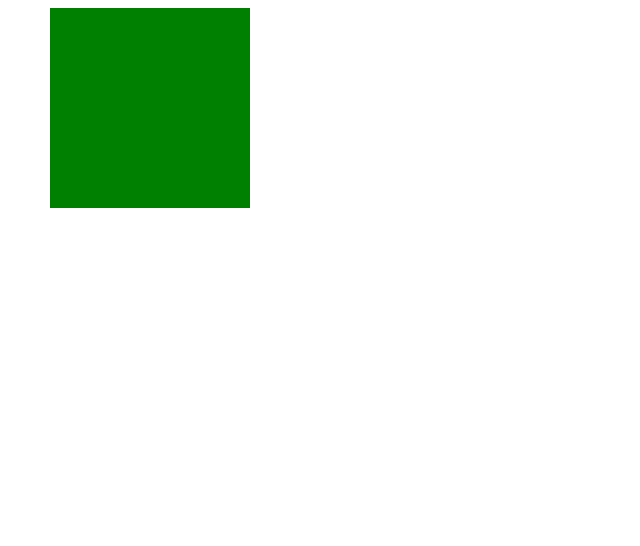
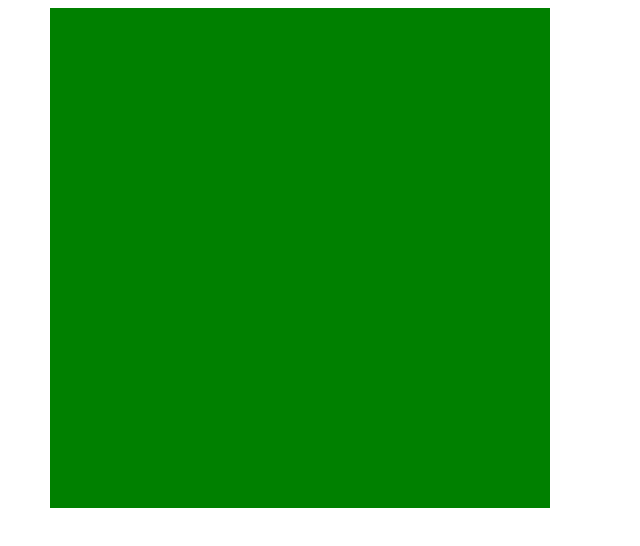
Before and after one commit to zdqabcde/zdqabcde.github.io, a plain HTML site: page index.html in a window 1280 px wide. Shown: the whole page, without its empty margins (0-640 px from the left). Drawn offline with Linux system fonts and the light colour scheme.

Commit message:
show a2d

```diff
--- a/index.html
+++ b/index.html
@@ -7,8 +7,8 @@
 
 		<style>
 			#box{
-				width: 200px;
-				height: 200px;
+				width: 500px;
+				height: 500px;
 				background: green;
 				color:#fff;
 				position: absolute;
@@ -84,7 +84,7 @@
 					var downD = a2d(Math.atan2(y3,x3));
 					d1 = oldD + downD -getD;
 					box.style.webkitTransform='rotate('+d1+'deg)';
-					box.innerHTML= `touches:${ev.touches.length}<br>changedTouches:${ev.changedTouches.length}<br>x1:${x1}<br>y1:${y1}<br>x2:${x2}<br>y2:${y2}<br>a:${a[1]}<br>b:${b[1]}<br>d:${d1}`;
+					box.innerHTML= `touches:${ev.touches.length}<br>oldD:${oldD}<br>getD:${getD}<br>downD:${downD}<br>x2:${x2}<br>y2:${y2}<br>c:${c[1]}<br>d:${d[1]}<br>d:${d1}`;
 					if(a[1]&&b[1]){
 						if(a[1]!=x2||b[1]!=y2){
 							this.style.background='black';
```
